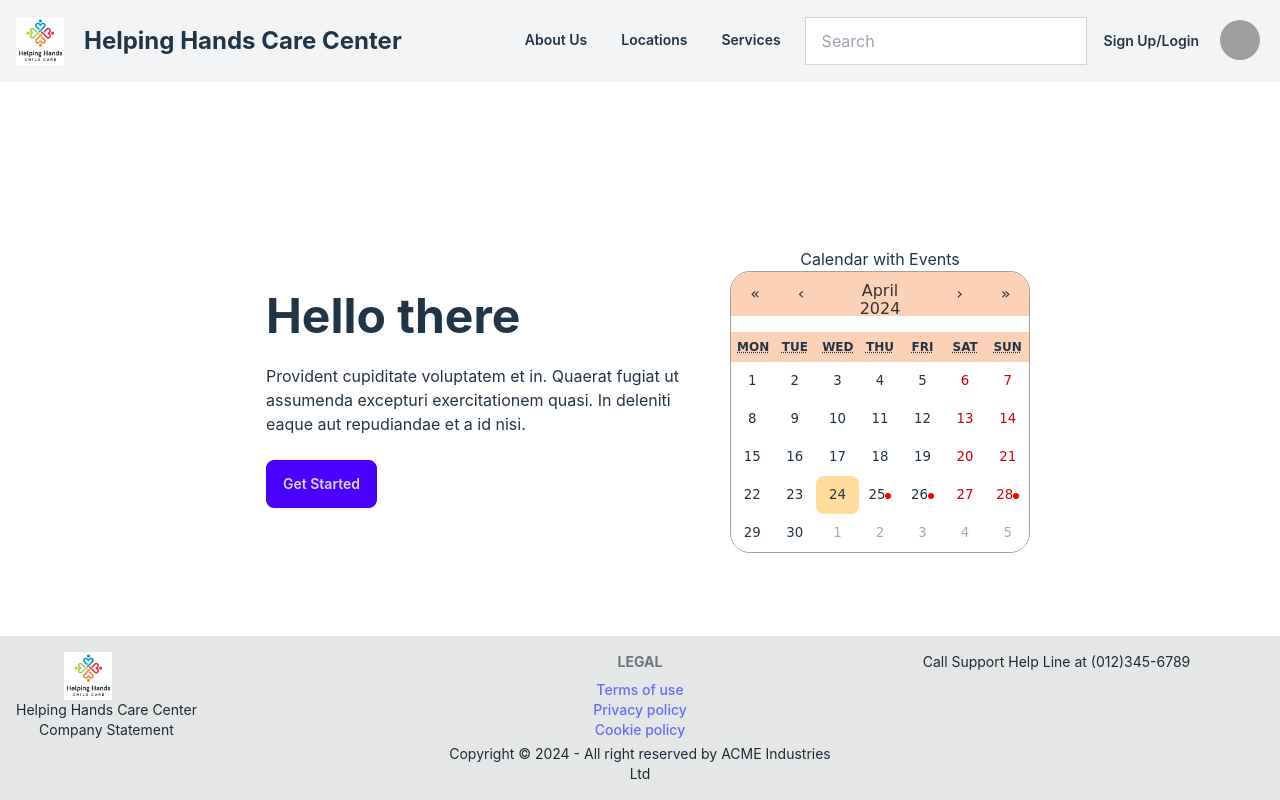
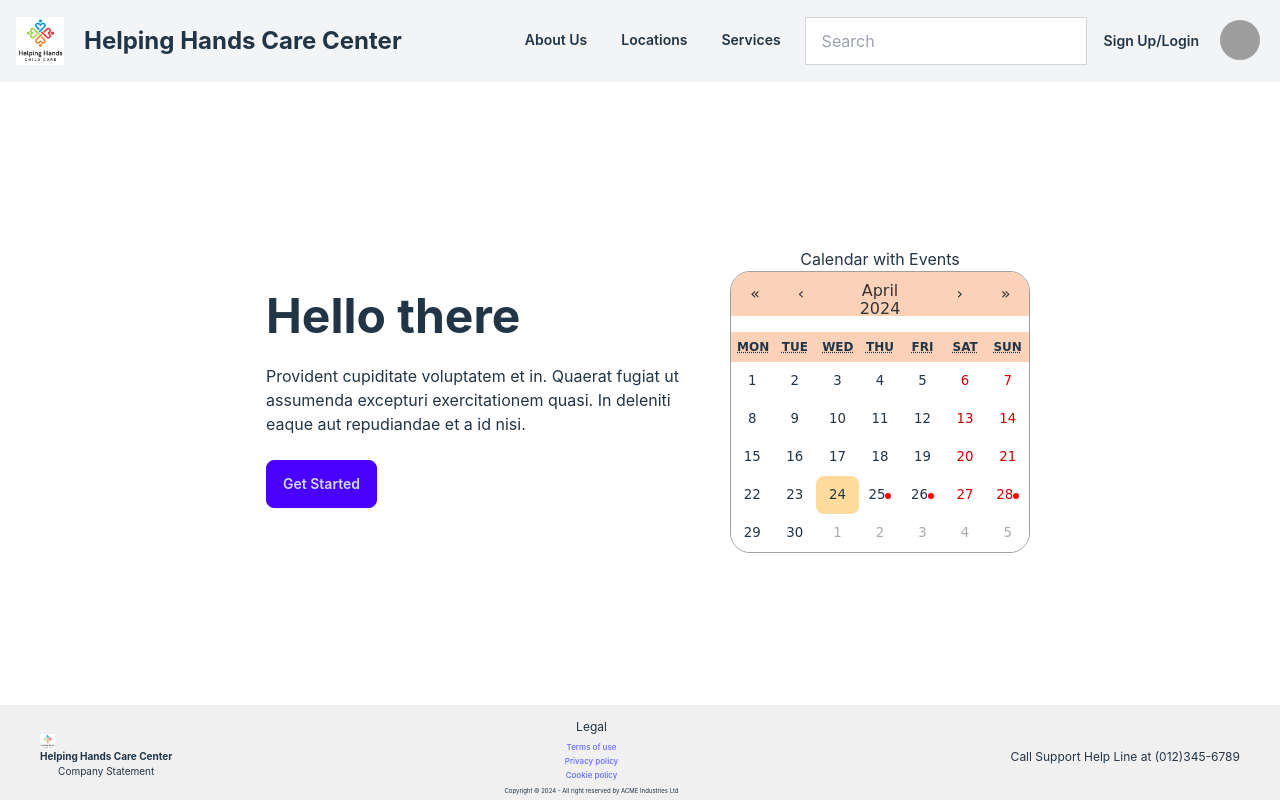
Before and after one commit to dhaleman/Midtown-Repo, a React (Vite) app in the folder Midtown-UI/: page / in a window 1280 px wide. Built offline with nearby package versions, Linux system fonts and the light colour scheme; grey boxes are pictures that could not be loaded.

Commit message:
fixed footer

```diff
--- a/Midtown-UI/src/components/PageFooter.jsx
+++ b/Midtown-UI/src/components/PageFooter.jsx
@@ -4,31 +4,53 @@ import logo from "../HelpingHands3.png";
 function PageFooter(props) {
   return (
     <div>
-      <footer className="footer fixed bottom-0 left-0 w-full bg-base-300 p-4 text-base-content">
-        <div className="grid grid-cols-3 gap-10">
-          <div className="col-span-1">
+      <footer style={{
+        position: 'fixed',
+        bottom: 0,
+        left: 0,
+        width: '100%',
+        backgroundColor: '#f0f0f0',
+        padding: '8px',
+        fontSize: '10px', // Adjusted font size
+        zIndex: 999,
+        height: '95px',
+      }}>
+        <div style={{
+          display: 'flex',
+          justifyContent: 'space-between',
+          alignItems: 'center',
+          maxWidth: '1200px',
+          margin: '0 auto',
+        }}>
+          <div>
             <img
               src={props.imagesrc}
               alt="Helping Hands Care Centers Logo"
-              className="h-12 w-auto ml-12"
+              style={{
+                height: '15px',
+                maxWidth: '15px', // Adjusted maximum width
+                marginRight: '0px', // Reduced margin
+              }}
             />
-            <p>
-              Helping Hands Care Center
+            <p style={{ margin: 0 }}> {/* Remove default margin */}
+              <span style={{ fontWeight: 'bold' }}>Helping Hands Care Center</span>
               <br />
               Company Statement
             </p>
           </div>
-          <div className="col-span-1 flex flex-col justify-between">
-            <nav className="mb-1">
-              <h6 className="footer-title">Legal</h6>
-              <a className="link link-hover block">Terms of use</a>
-              <a className="link link-hover block">Privacy policy</a>
-              <a className="link link-hover block">Cookie policy</a>
+          <div>
+            <nav>
+              <h6 style={{ fontSize: '12px', margin: '5px 0' }}>Legal</h6> {/* Adjusted font size */}
+              <a className="link link-hover block" style={{ fontSize: '8px', margin: '2px 0' }}>Terms of use</a> {/* Adjusted font size and margin */}
+              <a className="link link-hover block" style={{ fontSize: '8px', margin: '2px 0' }}>Privacy policy</a>
+              <a className="link link-hover block" style={{ fontSize: '8px', margin: '2px 0' }}>Cookie policy</a>
             </nav>
-            <p>Copyright © 2024 - All right reserved by ACME Industries Ltd</p>
+            <p style={{ fontSize: '6px', margin: '5px 0' }}> {/* Adjusted font size */}
+              Copyright © 2024 - All right reserved by ACME Industries Ltd
+            </p>
           </div>
-          <div className="col-span-1 flex justify-end">
-            <p className="ml-12">Call Support Help Line at (012)345-6789</p>
+          <div>
+            <p style={{ fontSize: '12px', margin: '50' }}>Call Support Help Line at (012)345-6789</p> {/* Adjusted font size */}
           </div>
         </div>
       </footer>
```
